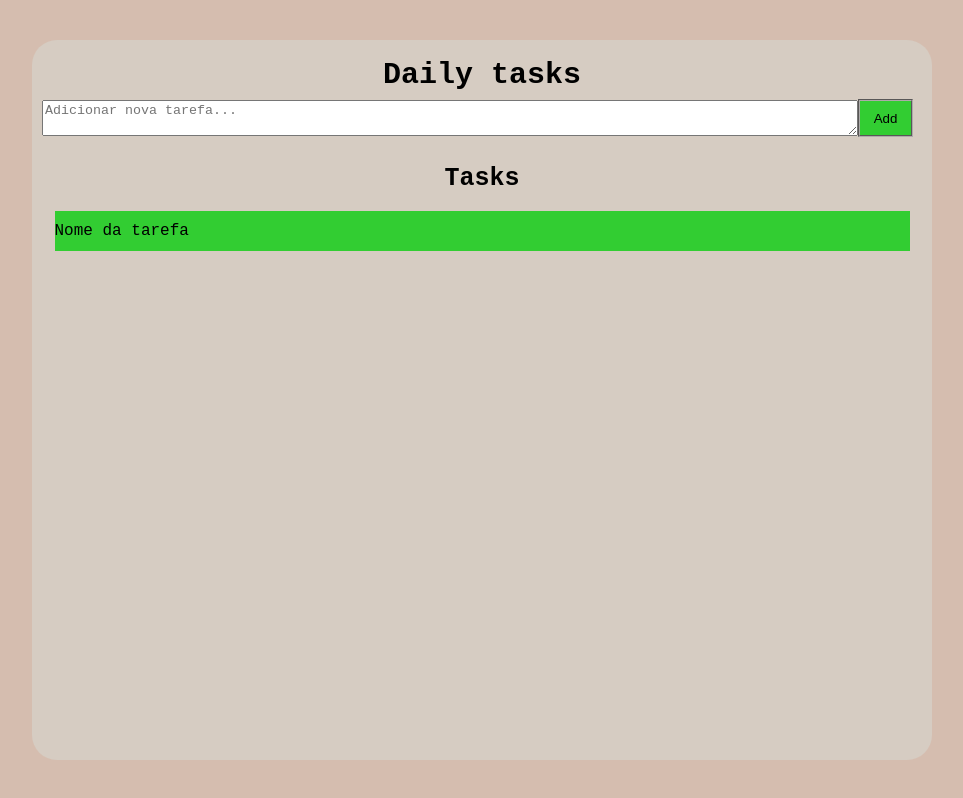
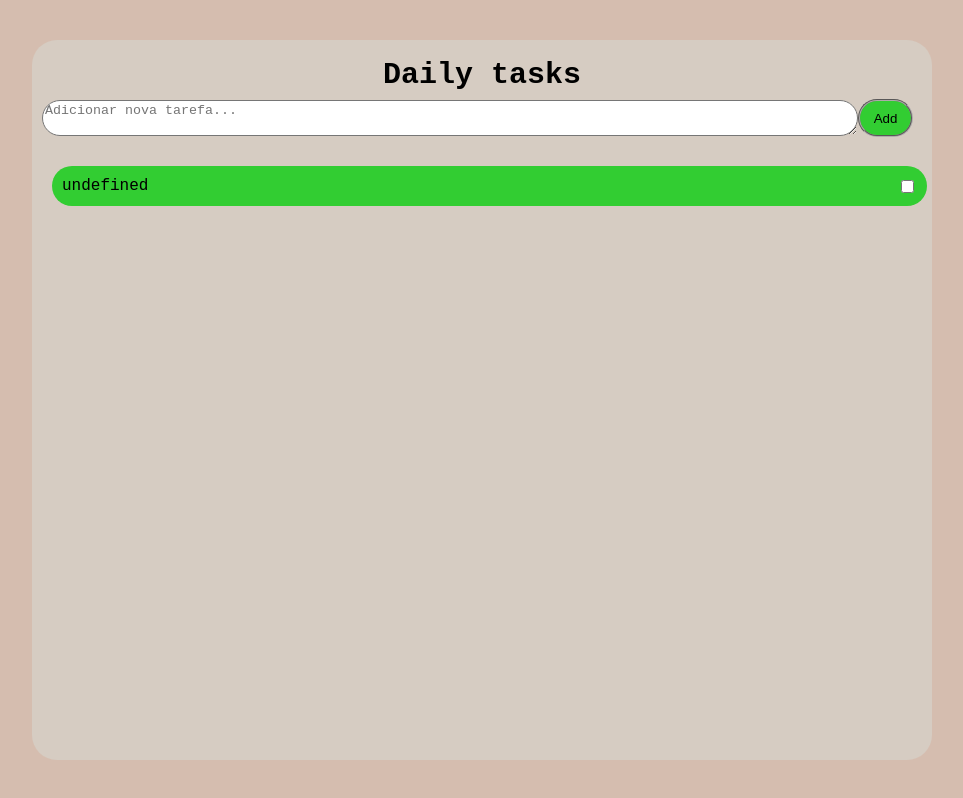
Before and after one commit to carlos-asantos/Projects, a plain HTML site: page checklist w js/index.html in a window 1280 px wide. Both pictures are taken after typing "Sample" into the empty fields and a click on the button "Add". Shown: the whole page, without its empty margins (158-1121 px from the left). Drawn offline with Linux system fonts and the light colour scheme.

Commit message:
Refactor task creation functionality and enhance styling for task elements

```diff
--- a/checklist w js/index.html
+++ b/checklist w js/index.html
@@ -12,11 +12,13 @@
         <h1>Daily tasks</h1>
         <div class="addTaskBar">
             <textarea name="addTask" id="addTask" placeholder="Adicionar nova tarefa..."></textarea>
-            <button class="addTaskButton" onClick=pegarNomeDaTask()>Add</button>
+            <button class="addTaskButton" onClick=createTask()>Add</button>
         </div>
-        <div class="tasksList">
+        <div id="tasksList">
             <h2>Tasks</h2>
-            <div class="task"><p>Nome da tarefa</p></div>
+            <div class="task"><p>Nome da tarefa</p>
+                <input type="checkbox" id="taskFeita">
+            </div>
         </div>
     </div>
     <script src="script.js"></script>
--- a/checklist w js/script.js
+++ b/checklist w js/script.js
@@ -4,7 +4,21 @@ function pegarNomeDaTask() {
     limparCampo()
 }
 
+function createTask() {
+    let criarTasks = document.getElementById('tasksList');
+    const taskName = pegarNomeDaTask();
+    let texto = `<div class="task"><p>${taskName}</p><input type="checkbox" id="taskFeita"></div>`;
+    criarTasks.innerHTML = texto;
+}
+
 function limparCampo() {
     campo = document.querySelector('textarea');
     campo.value = '';
 }
+
+function taskFoiFeita() {
+    const taskFeita = document.getElementById('taskFeita').checked;
+    if(taskFeita) {
+
+    }
+}
--- a/checklist w js/style.css
+++ b/checklist w js/style.css
@@ -65,12 +65,15 @@ h2 {
     margin: 20px;
     height: 40px;
     align-items: center;
+    justify-content: space-between;
+    padding: 0 10px;
+    border-radius: 25px;
 }
 
 textarea {
     width: 90%;
     margin: 10px 0px 10px 10px;
-
+    border-radius: 25px;
 }
 
 button {
@@ -80,4 +83,5 @@ button {
     border-style: groove;
     border-color: rgb(173, 170, 170);
     margin-right: 10px;
+    border-radius: 25px;
 }
```
